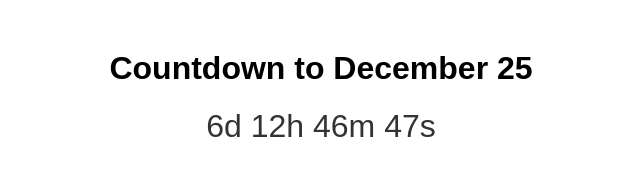
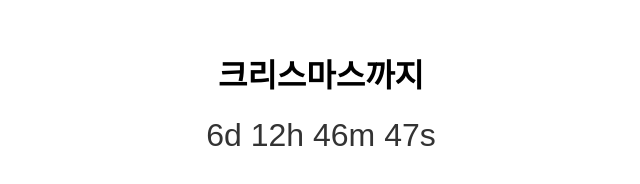
Before and after one commit to dkrdjdi/countdown-timer, a plain HTML site: page index.html in a window 1280 px wide. Shown: the whole page, without its empty margins (319-959 px from the left). Drawn offline with Linux system fonts and the light colour scheme.

Commit message:
Update index.html

```diff
--- a/index.html
+++ b/index.html
@@ -17,7 +17,7 @@
     </style>
 </head>
 <body>
-    <h1>Countdown to December 25</h1>
+    <h1>크리스마스까지</h1>
     <div id="timer">Loading...</div>
 
     <script>
```
